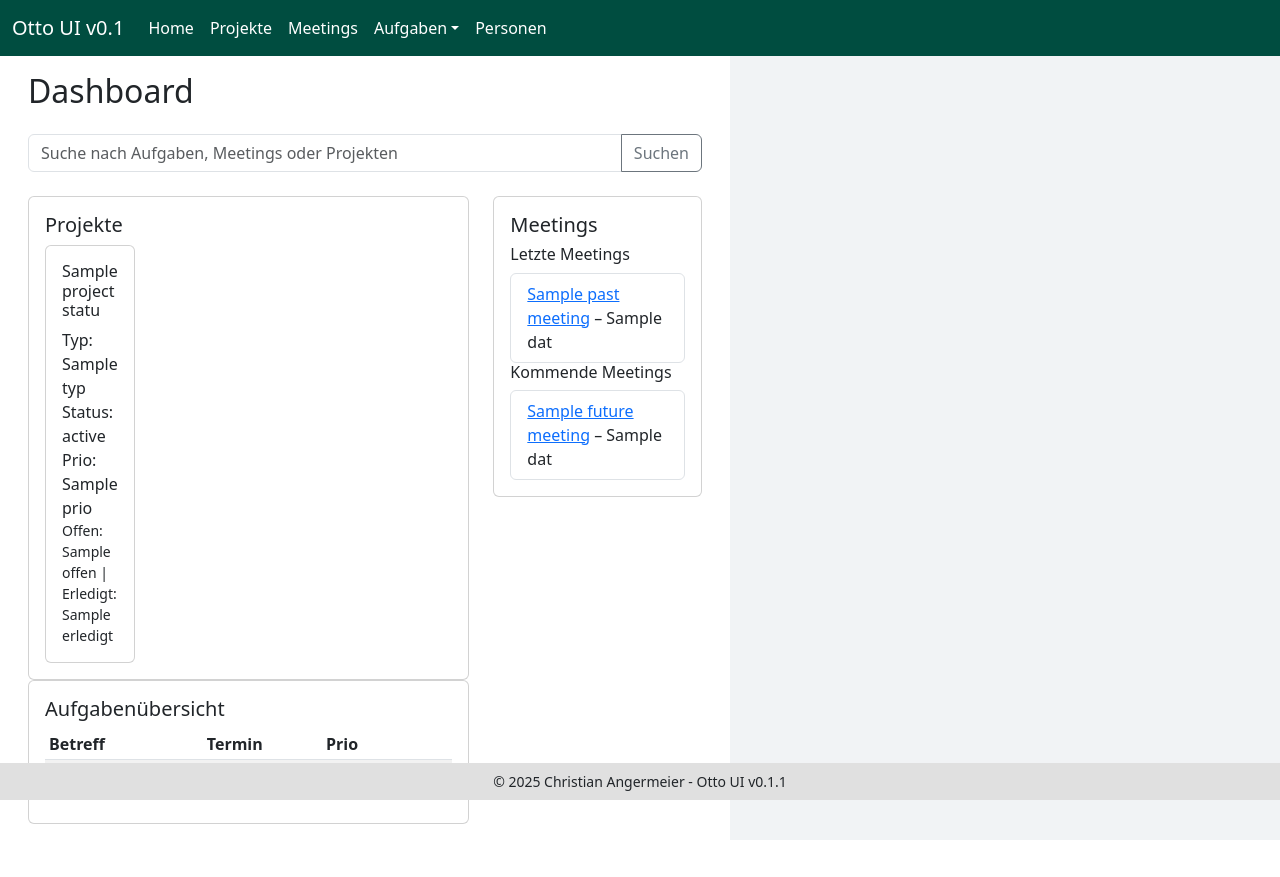
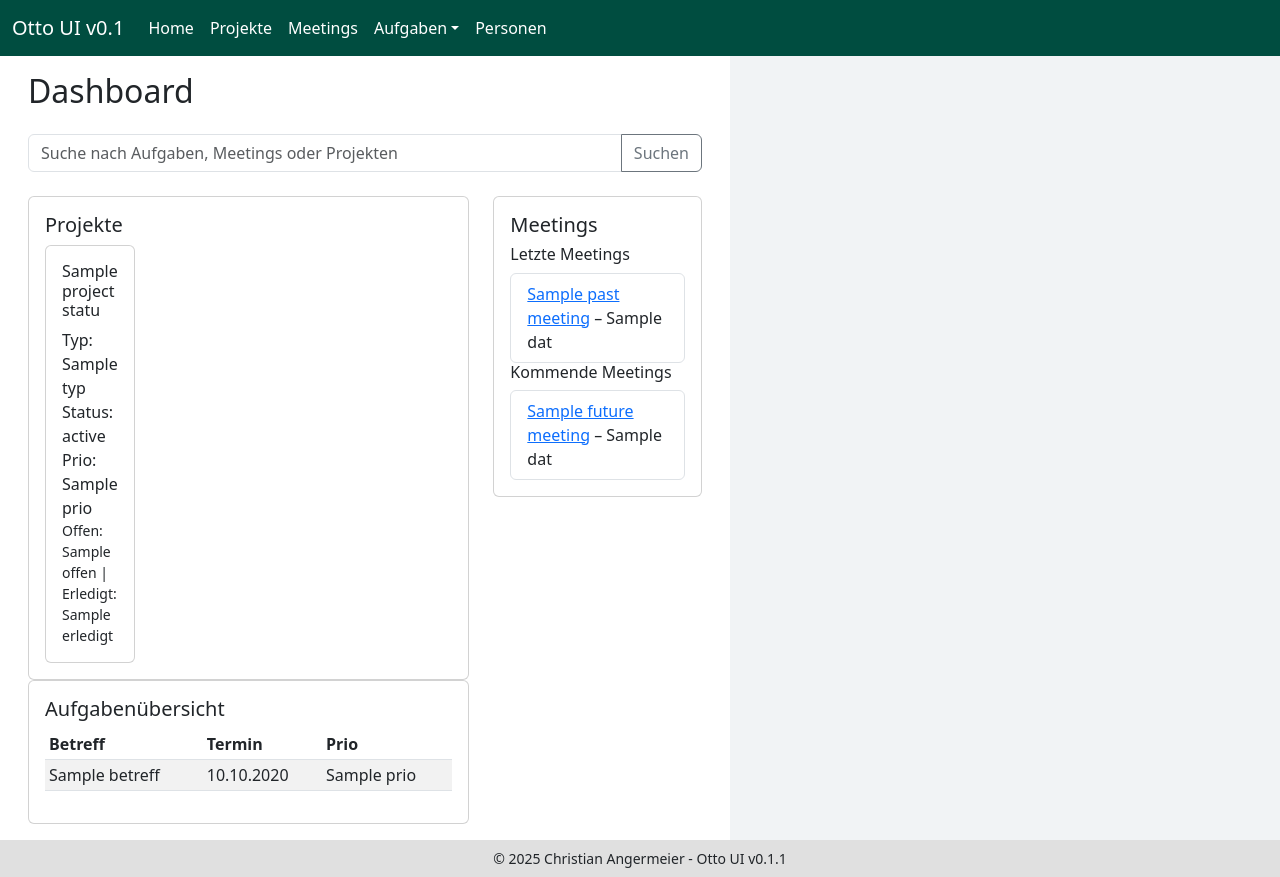
Before and after one commit to gdsanger/otto, a Django app: template otto-ui/core/templates/core/home.html in a window 1280 px wide. Run offline with Django 5.2, Linux system fonts and the light colour scheme; the template is opened without the code that fills it: most values are stand-ins (such as "Sample title", 1, 10 or a date in 2020); some libraries are stand-ins or nearby versions.

Commit message:
Fix footer overlap

```diff
--- a/otto-ui/core/templates/base.html
+++ b/otto-ui/core/templates/base.html
@@ -15,6 +15,7 @@
 
         body, html {
             height: 100%;
+            min-height: 100%;
         }
         .sidebar-left {
             width: 250px;
@@ -33,8 +34,7 @@
         .footer {
             background-color: #e0e0e0;
             padding: 0.5rem;
-            position: sticky;
-            bottom: 0;
+            margin-top: auto;
             width: 100%;
         }
         .header {
@@ -50,7 +50,7 @@
         }
     </style>
 </head>
-<body class="d-flex flex-column"  style="height: 100%;">
+<body class="d-flex flex-column" style="min-height: 100vh;">
 <nav class="navbar navbar-expand navbar-dark" style="background-color: #004d40 !important;height: 60px;">
   <div class="container-fluid">
     <a class="navbar-brand text-white mb-0 h2" href="/">Otto UI v0.1</a>
@@ -84,7 +84,7 @@
 </nav>
 
 
-    <div class="d-flex flex-grow-1" style="height: 100%;">
+    <div class="d-flex flex-grow-1">
 
         <main class="main-content">
             {% block content %}{% endblock %}
```
